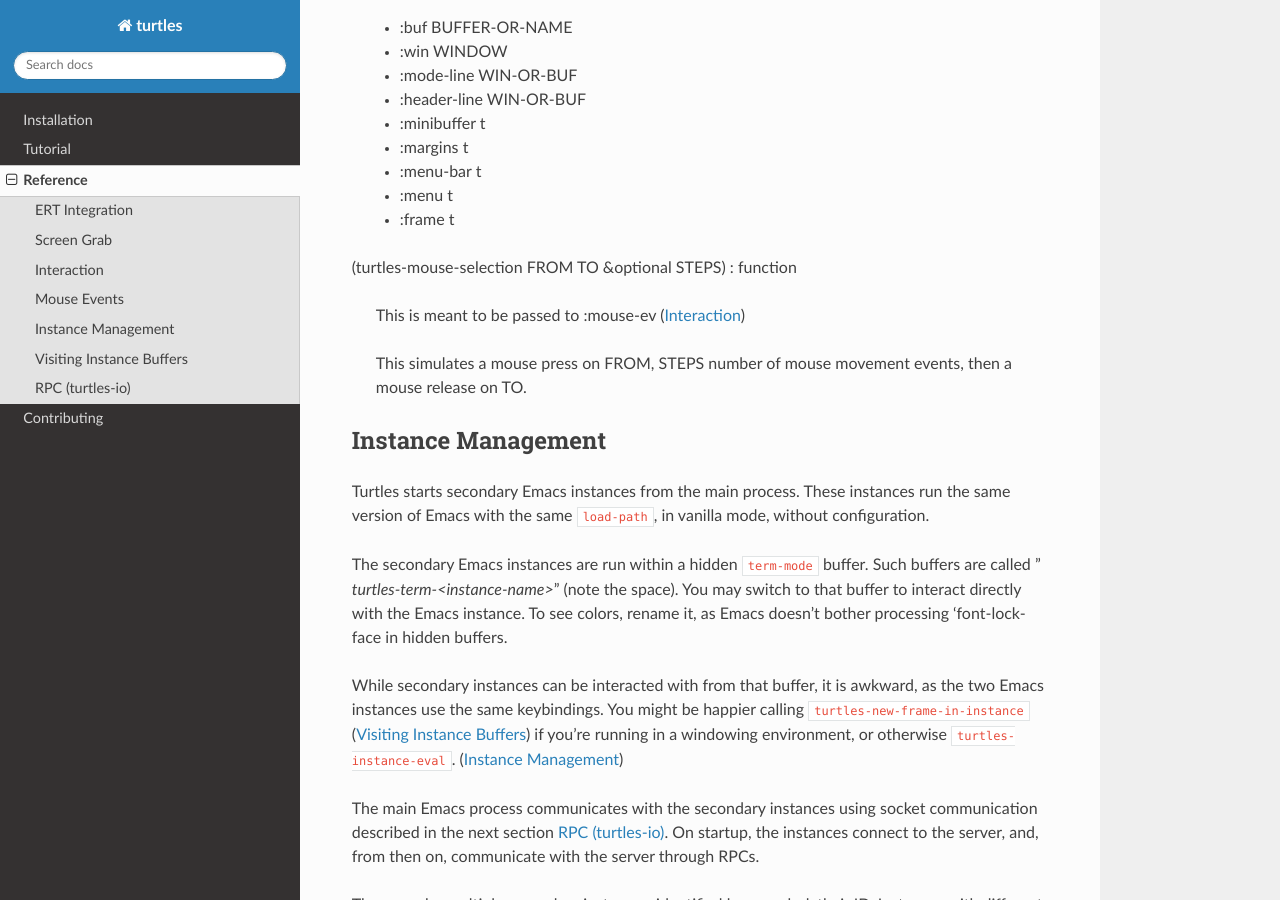
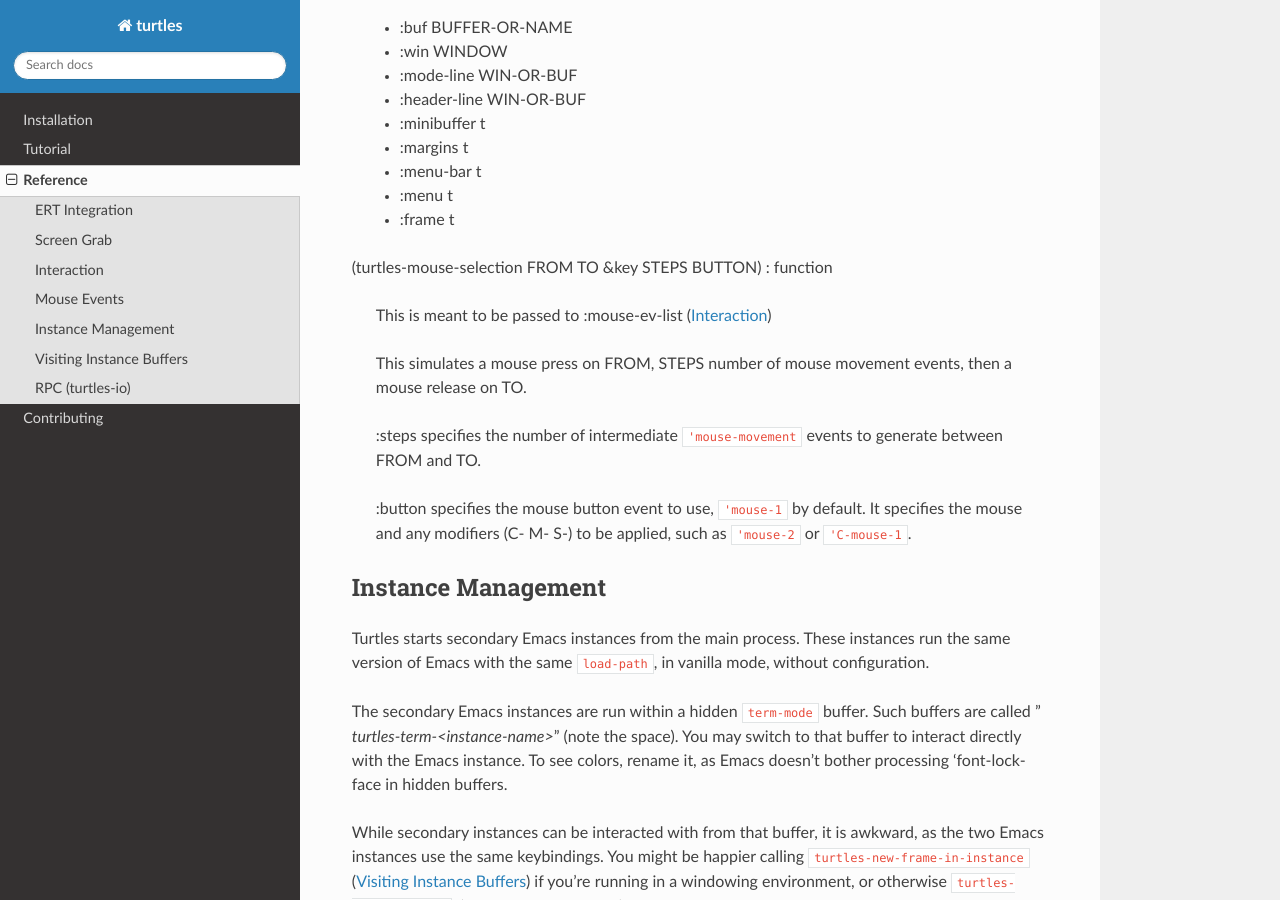
Before and after one commit to emacsmirror/turtles, a Sphinx documentation site: the page built from docs/source/reference.rst, in a window 1280 px wide and 900 px high, scrolled down 7649 px. Built offline with Sphinx 7.4.7 and the Read the Docs theme 3.1.0, drawn with Linux system fonts in a browser that asks for light colours.

Commit message:
doc: update documentation of turtles-mouse-selection
Mention the new signature and the button argument.

```diff
--- a/docs/source/reference.rst
+++ b/docs/source/reference.rst
@@ -473,12 +473,19 @@
       - :frame t
 
 
-(turtles-mouse-selection FROM TO &optional STEPS) : function
+(turtles-mouse-selection FROM TO &key STEPS BUTTON) : function
 
-      This is meant to be passed to :mouse-ev (:ref:`interaction`)
+      This is meant to be passed to :mouse-ev-list (:ref:`interaction`)
 
       This simulates a mouse press on FROM, STEPS number of mouse
       movement events, then a mouse release on TO.
+
+      :steps specifies the number of intermediate ``'mouse-movement``
+      events to generate between FROM and TO.
+
+      :button specifies the mouse button event to use, ``'mouse-1`` by
+      default. It specifies the mouse and any modifiers (C- M- S-) to
+      be applied, such as ``'mouse-2`` or ``'C-mouse-1``.
 
 .. _instances:
 
```
